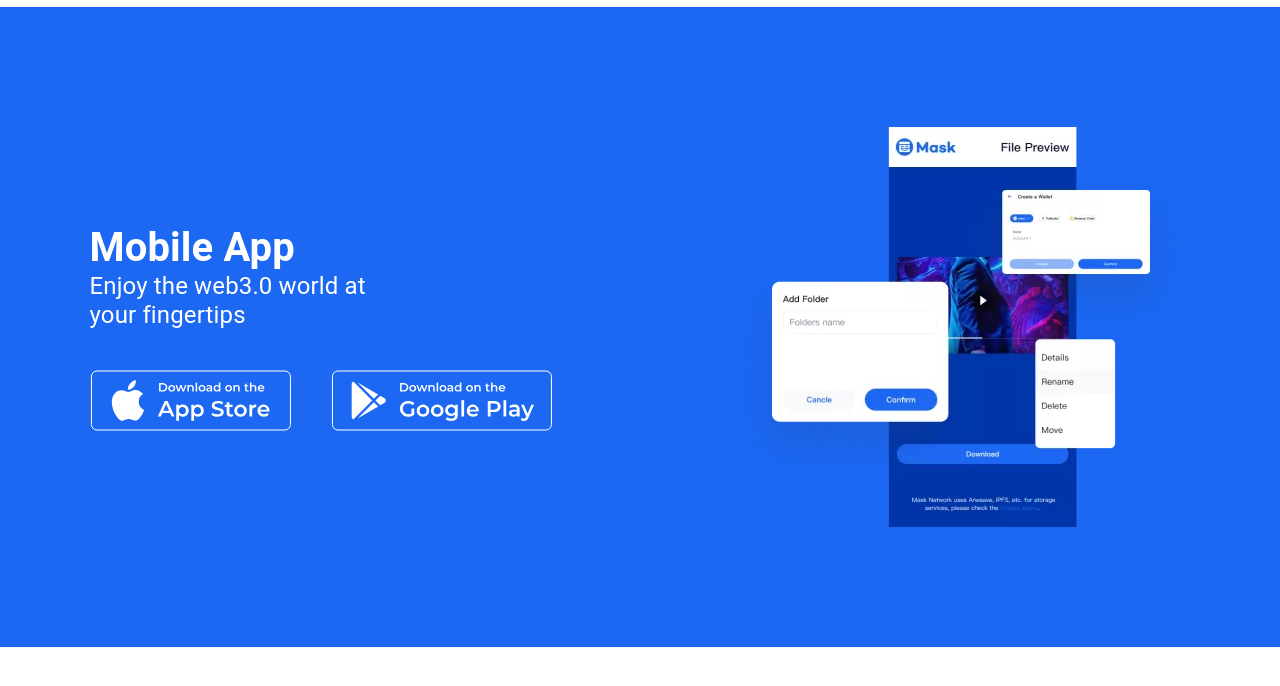
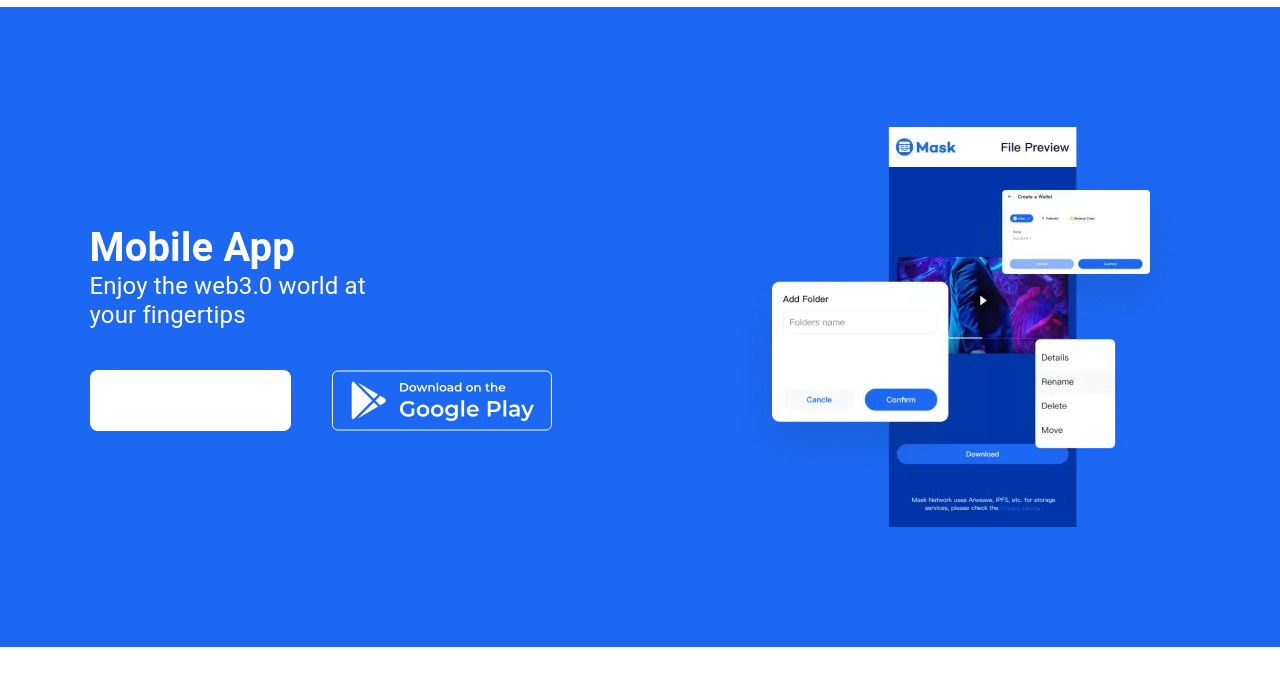
Before and after one commit to zhouhanseng/mask.io, a Vue app: page /download in a window 1280 px wide. In both pictures the pointer is over the picture 190 px from the left and 1392 px from the top of the page. Shown: the part 992-1678 px from the top of the page. Built offline with nearby package versions, Linux system fonts and the light colour scheme.

Commit message:
hover for svg

```diff
--- a/src/views/Download.vue
+++ b/src/views/Download.vue
@@ -132,6 +132,14 @@ export default {
   transition: all 0.2s linear;
   background: #ffffffcf;
 }
+.btn-white:hover {
+  border-radius: 8px;
+  -webkit-transition: all 0.2s linear;
+  -moz-transition: all 0.2s linear;
+  -o-transition: all 0.2s linear;
+  transition: all 0.2s linear;
+  background: white;
+}
 
 .apk-button:hover > span,
 .store-button:hover > span {
```
